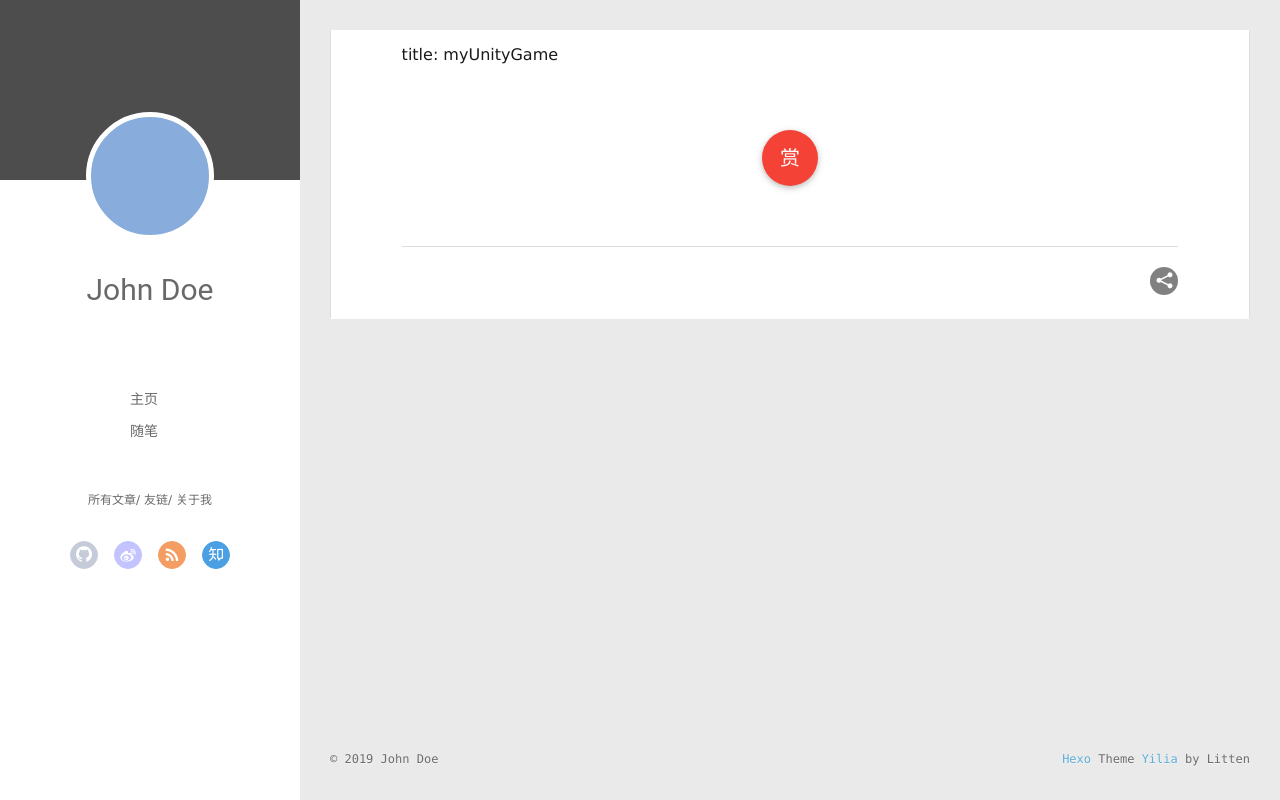
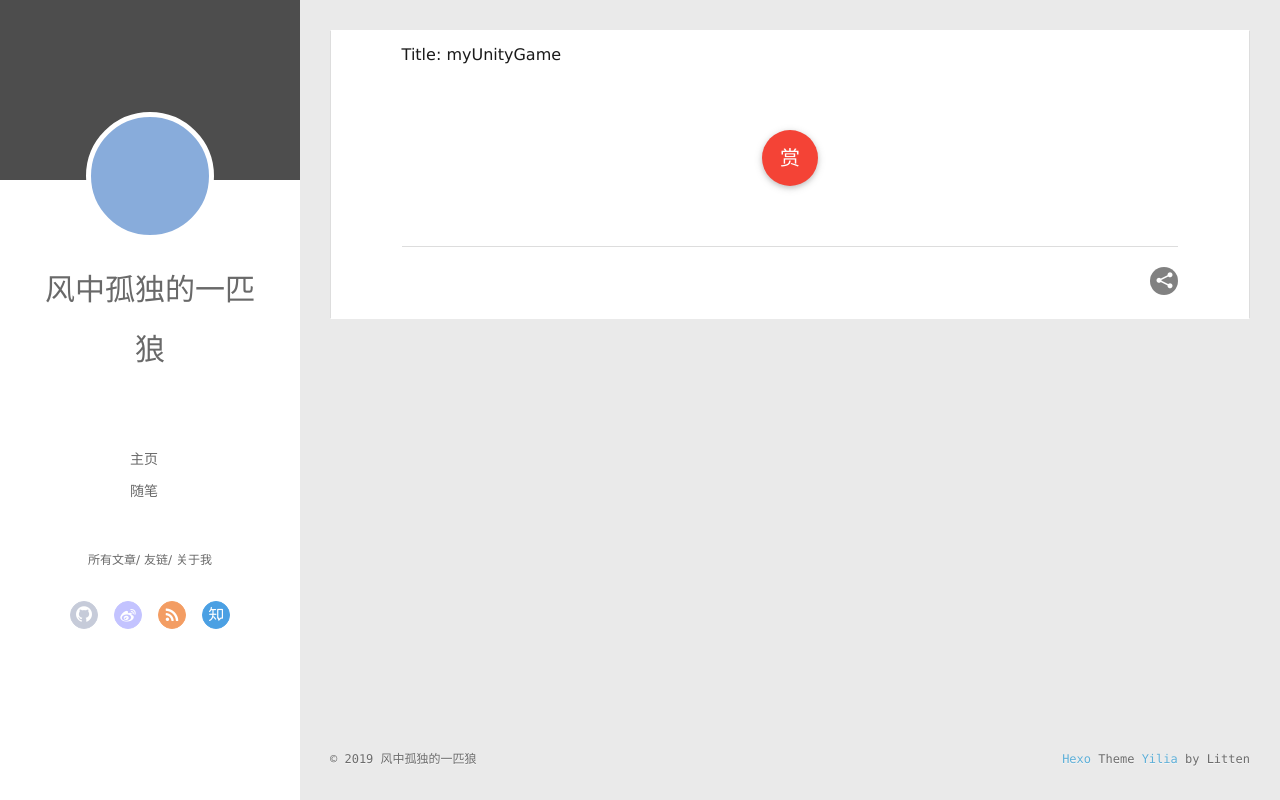
Before and after one commit to attemptto/attemptto.github.io, a plain HTML site: page 2019/06/28/MyGame/index.html in a window 1280 px wide. Drawn offline with Linux system fonts and the light colour scheme; no server answers.

Commit message:
Site updated: 2019-06-29 07:18:20

```diff
--- a/2019/06/28/MyGame/index.html
+++ b/2019/06/28/MyGame/index.html
@@ -8,17 +8,17 @@
   <link rel="dns-prefetch" href="http://yoursite.com">
   <title>Hexo</title>
   <meta name="viewport" content="width=device-width, initial-scale=1, maximum-scale=1">
-  <meta name="description" content="title: myUnityGame">
+  <meta name="description" content="Title: myUnityGame">
 <meta property="og:type" content="article">
 <meta property="og:title" content="Hexo">
 <meta property="og:url" content="http://yoursite.com/2019/06/28/MyGame/index.html">
 <meta property="og:site_name" content="Hexo">
-<meta property="og:description" content="title: myUnityGame">
-<meta property="og:locale" content="default">
-<meta property="og:updated_time" content="2019-06-28T15:09:17.942Z">
+<meta property="og:description" content="Title: myUnityGame">
+<meta property="og:locale" content="ZH">
+<meta property="og:updated_time" content="2019-06-28T15:24:41.743Z">
 <meta name="twitter:card" content="summary">
 <meta name="twitter:title" content="Hexo">
-<meta name="twitter:description" content="title: myUnityGame">
+<meta name="twitter:description" content="Title: myUnityGame">
 
     <link rel="alternative" href="/atom.xml" title="Hexo" type="application/atom+xml">
 
@@ -50,7 +50,7 @@
 			<img src="" class="js-avatar">
 		</a>
 		<hgroup>
-		  <h1 class="header-author"><a href="/">John Doe</a></h1>
+		  <h1 class="header-author"><a href="/">风中孤独的一匹狼</a></h1>
 		</hgroup>
 
 
@@ -108,7 +108,7 @@
 				<img src="" class="js-avatar">
 			</div>
 			<hgroup>
-			  <h1 class="header-author js-header-author">John Doe</h1>
+			  <h1 class="header-author js-header-author">风中孤独的一匹狼</h1>
 			</hgroup>
 
 
@@ -159,7 +159,7 @@
 
     <div class="article-entry" itemprop="articleBody">
 
-        <p>title: myUnityGame</p>
+        <p>Title: myUnityGame</p>
 
 
 
@@ -288,7 +288,7 @@
   <div class="outer">
     <div id="footer-info">
     	<div class="footer-left">
-    		&copy; 2019 John Doe
+    		&copy; 2019 风中孤独的一匹狼
     	</div>
       	<div class="footer-right">
       		<a href="http://hexo.io/" target="_blank">Hexo</a>  Theme <a href="https://github.com/litten/hexo-theme-yilia" target="_blank">Yilia</a> by Litten
```
Also changed, not shown: archives/2019/06/index.html (+4 -4 lines), archives/2019/index.html (+4 -4 lines), archives/index.html (+4 -4 lines), index.html (+5 -5 lines).
